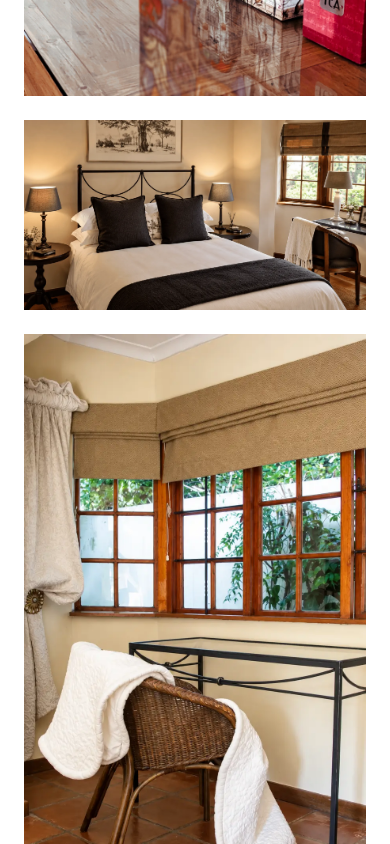
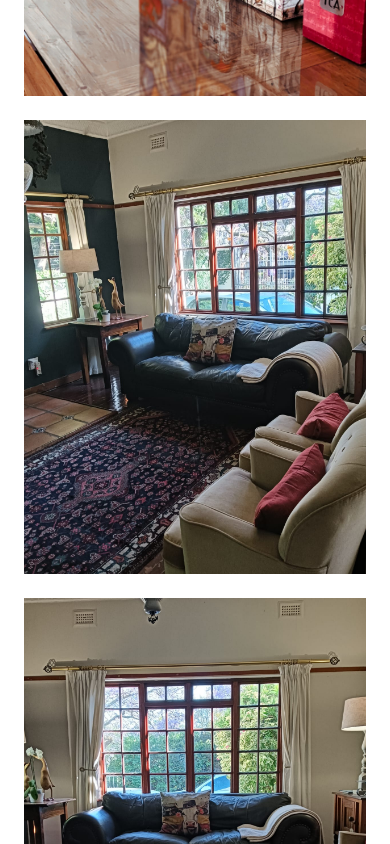
Before and after one commit to skyrhxstudio/Brooks_Cottage_Website, a React (Vite) app: page /gallery in a window 390 px wide. Shown: the part 2800-3644 px from the top of the page. Built offline with nearby package versions, Linux system fonts and the light colour scheme.

Commit message:
feat: add images and adjust gallery grid

```diff
--- a/src/pages/GalleryPage.css
+++ b/src/pages/GalleryPage.css
@@ -6,10 +6,8 @@
 }
 
 .gallery-page__grid {
-  display: grid;
-  grid-template-columns: repeat(2, minmax(0, 1fr));
-  gap: 24px;
-  align-items: start;
+  column-count: 2;
+  column-gap: 24px;
 }
 
 .gallery-page__image-button {
@@ -20,6 +18,8 @@
   display: block;
   width: 100%;
   overflow: hidden;
+  break-inside: avoid;
+  margin: 0 0 24px;
 }
 
 .gallery-page__image-button:focus-visible {
@@ -120,7 +120,7 @@
 
 @media (max-width: 900px) {
   .gallery-page__grid {
-    grid-template-columns: 1fr;
+    column-count: 1;
   }
 
   .gallery-page__control--previous {
--- a/src/pages/GalleryPage.tsx
+++ b/src/pages/GalleryPage.tsx
@@ -12,6 +12,8 @@ import outsideImage3 from "../assets/images/outside (3).webp";
 import outsideImage4 from "../assets/images/outside (4).webp";
 import outsideImage5 from "../assets/images/outside (5).webp";
 import sugarImage from "../assets/images/sugar-img.webp";
+import loungeImage1 from "../assets/images/lounge_1.jpeg";
+import loungeImage2 from "../assets/images/lounge_2.jpeg";
 import contemporaryRoom from "../assets/images/rooms/The Contemporary Room.webp";
 import contemporaryRoomDetail from "../assets/images/rooms/contemporary-room-img.webp";
 import contemporaryRoomBathroom from "../assets/images/rooms/contemp_bathroom_1.jpeg";
@@ -37,6 +39,8 @@ const galleryImages = [
   { id: 11, src: outsideImage4, alt: "Brooks Cottage outdoor area" },
   { id: 12, src: outsideImage5, alt: "Brooks Cottage outside view" },
   { id: 13, src: sugarImage, alt: "Sugar at Brooks Cottage" },
+  { id: 25, src: loungeImage1, alt: "Brooks Cottage lounge" },
+  { id: 26, src: loungeImage2, alt: "Brooks Cottage lounge view" },
   { id: 14, src: contemporaryRoom, alt: "The Contemporary Room" },
   { id: 15, src: contemporaryRoomDetail, alt: "The Contemporary Room detail" },
   { id: 16, src: contemporaryRoomBathroom, alt: "The Contemporary Room bathroom" },
```
Also changed, not shown: src/assets/images/lounge_1.jpeg (added), src/assets/images/lounge_2.jpeg (added).
